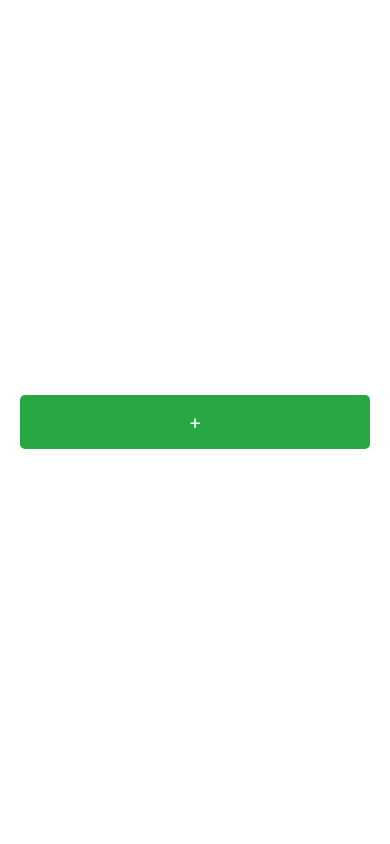
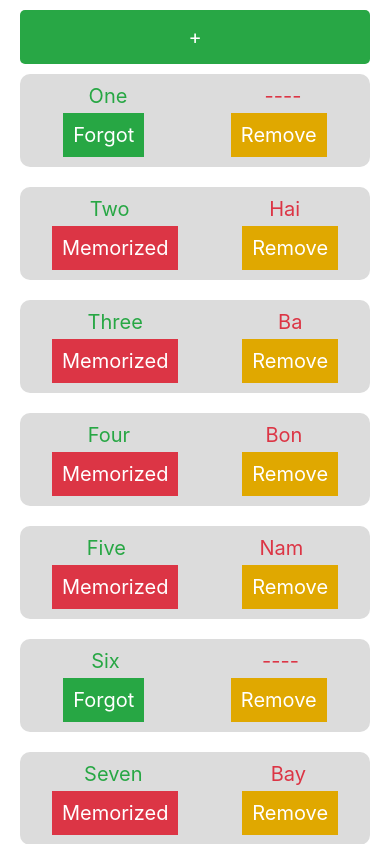
Before and after one commit to tram0808/tram0808, a React Native app: screen / in a window 390 px wide. Built offline with nearby package versions, Linux system fonts and the light colour scheme.

Commit message:
gan header cho flatlist

```diff
--- a/App.js
+++ b/App.js
@@ -3,6 +3,9 @@ import React, { Component } from 'react';
 import { View, Text, StyleSheet, ScrollView } from 'react-native';
 import MyFatlist from './src/common/MyFatlist';
 import Form from './src/common/Form';
+import List from './src/common/List';
+
+
 export default class App extends Component {
   render() {
     return (
@@ -10,8 +13,7 @@ export default class App extends Component {
         {/* <ScrollView showsVerticalScrollIndicator={false}>
           <List />
         </ScrollView> */}
-        {/* <Abv/> */}
-        <Form />
+        <List/>
     </View>
     );
   }
--- a/src/common/List.js
+++ b/src/common/List.js
@@ -1,120 +1,224 @@
-import React, { Component } from 'react'
-import { Text, View, StyleSheet, TouchableOpacity } from 'react-native'
+import React, {Component} from 'react';
+import {Text,View,StyleSheet,TouchableOpacity,FlatList,TextInput,} from 'react-native';
 
   export default class List extends Component {
-    constructor(props){
+    constructor(props) {
       super(props);
+      this.txtEn = '';
+      this.txtVn = '';
       this.state = {
-            words : [
-                {id: '1', en: 'One', vn: 'Mot', isMemorized:true},
-                {id: '2', en: 'Two', vn: 'Hai', isMemorized:false},
-                {id: '3', en: 'Three', vn: 'Ba', isMemorized:false},
-                {id: '4', en: 'Four', vn: 'Bon', isMemorized:false},
-                {id: '5', en: 'Five', vn: 'Nam', isMemorized:false},
-                {id: '6', en: 'Six', vn: 'Sau', isMemorized:true},
-                {id: '7', en: 'Seven', vn: 'Bay', isMemorized:false},
-                {id: '8', en: 'Eight', vn: 'Tam', isMemorized:true},
-                {id: '9', en: 'Nine', vn: 'Chin', isMemorized:false},
-                {id: '10', en: 'Ten', vn: 'Muoi', isMemorized:true},
+        words: [
+          {id: '1', en: 'One', vn: 'Mot', isMemorized: true},
+          {id: '2', en: 'Two', vn: 'Hai', isMemorized: false},
+          {id: '3', en: 'Three', vn: 'Ba', isMemorized: false},
+          {id: '4', en: 'Four', vn: 'Bon', isMemorized: false},
+          {id: '5', en: 'Five', vn: 'Nam', isMemorized: false},
+          {id: '6', en: 'Six', vn: 'Sau', isMemorized: true},
+          {id: '7', en: 'Seven', vn: 'Bay', isMemorized: false},
+          {id: '8', en: 'Eight', vn: 'Tam', isMemorized: true},
+          {id: '9', en: 'Nine', vn: 'Chin', isMemorized: false},
+          {id: '10', en: 'Ten', vn: 'Muoi', isMemorized: true},
         ],
+        shouldShowform: false,
       };
     }
     toggleMemorized = id => {
       const newWords = this.state.words.map(item => {
-            if(item.id === id){
-                return {...item, isMemorized :!item.isMemorized};
+        if (item.id === id) {
+          return {...item, isMemorized: !item.isMemorized};
         }
         return item;
       });
-        this.setState({words : newWords});
+      this.setState({words: newWords});
     };
-    removeWords = id =>{
+    removeWord = id => {
       const newWords = this.state.words.filter(item => item.id !== id);
       this.setState({words: newWords});
     };
-    render() {
+    renderItemFlatlist = item => {
       return (
-        <View style={styles.container}>
-            {this.state.words.map(word =>{
-                return (
-                    <View style={styles.containerWord} key={word.id}>
+        <View style={styles.containerGroupWord} key={item.id}>
           <View style={styles.groupText}>
-                            <Text style={styles.textEn}>
-                                {word.en}
-                            </Text>
+            <Text style={styles.textEn}>{item.en}</Text>
             <Text style={styles.textVn}>
-                                {word.isMemorized ? '---': word.vn}
+              {item.isMemorized ? '----' : item.vn}
             </Text>
           </View>
           <View style={styles.groupButton}>
             <TouchableOpacity
-                                onPress={() => this.toggleMemorized(word.id)}
-                                style={styles.buttonMemorized(word.isMemorized)}>
-                                <Text style={styles.textMemorized}>{word.isMemorized ? 'Forgot' : 'Memorized' }</Text>
+              onPress={() => this.toggleMemorized(item.id)}
+              style={styles.buttonMemorized(item.isMemorized)}>
+              <Text style={styles.textMemorized}>
+                {item.isMemorized ? 'Forgot' : 'Memorized'}
+              </Text>
             </TouchableOpacity>
             <TouchableOpacity
-                                onPress={() => this.removeWords(word.id)}
+              onPress={() => this.removeWord(item.id)}
               style={styles.buttonRemove}>
               <Text style={styles.textRemove}>Remove</Text>
             </TouchableOpacity>
           </View>
         </View>
       );
-            })}
+    };
+    toggleForm = () => {
+      this.setState({shouldShowform: !this.state.shouldShowform});
+    };
+    renderForm = () => {
+      if (this.state.shouldShowform) {
+        return (
+          <View>
+            <TextInput
+              style={styles.textStyleEn}
+              placeholder="English"
+              onChangeText={text => (this.txtEn = text)}
+            />
+            <TextInput
+              style={styles.textStyleVn}
+              placeholder="Vietnamese"
+              onChangeText={text => (this.txtVn = text)}
+            />
+            <View style={styles.containerButtonForm}>
+              <TouchableOpacity
+                onPress={() => {
+                  console.log(this.txtEn, this.txtVn);
+                }}
+                style={styles.backgroudAddWord}>
+                <Text style={styles.textTouchableAddWord}>Add word</Text>
+              </TouchableOpacity>
+              <TouchableOpacity
+                onPress={() => this.toggleForm()}
+                style={styles.backgroudCancel}>
+                <Text style={styles.textTouchableCancel}>Cancel</Text>
+              </TouchableOpacity>
+            </View>
+          </View>
+        );
+      } else {
+        return (
+          <TouchableOpacity
+            onPress={() => this.toggleForm()}
+            style={styles.backgroudPlus}>
+            <Text style={styles.textPlus}>+</Text>
+          </TouchableOpacity>
+        );
+      }
+    };
+    render() {
+      return (
+        <View style={styles.container}>
+          <FlatList
+            ListHeaderComponentStyle={styles.backgroundHeader}
+            ListHeaderComponent={this.renderForm}
+            data={this.state.words}
+            renderItem={({item}) => this.renderItemFlatlist(item)}
+            keyExtractor={item => item.id}
+            extraData={this.state.words}
+          />
         </View>
       );
     }
   }
-
   const styles = StyleSheet.create({
-    container:{
-        flex:1,
+    container: {
+      flex: 1,
     },
-    containerWord:{
-        justifyContent:'space-evenly',
-        marginVertical:10,
+    containerGroupWord: {
+      justifyContent: 'space-between',
+      marginVertical: 10,
       borderRadius: 10,
       backgroundColor: 'gainsboro',
       paddingVertical: 10,
       marginHorizontal: 20,
-
     },
-    groupText:{
-        flexDirection:'row',
-        justifyContent:'space-around',
+    groupText: {
+      flexDirection: 'row',
+      justifyContent: 'space-around',
     },
-    textVn:{
-        color:'red',
-        fontSize:20,
+    textEn: {
+      color: '#27A744',
+      fontSize: 20,
     },
-    textEn:{
-        color:'blue',
-        fontSize:20,
-        marginRight:10,
+    textVn: {
+      color: '#DC3545',
+      fontSize: 20,
     },
-    groupButton:{
-        flexDirection:'row',
-        justifyContent:'space-around',
-        marginTop:5,
+    groupButton: {
+      marginTop: 5,
+      flexDirection: 'row',
+      justifyContent: 'space-around',
     },
-    buttonMemorized: isMemorized =>{
+    buttonMemorized: isMemorized => {
       return {
-            backgroundColor: isMemorized ? "blue" : "red",
-            padding:5,
-
+        backgroundColor: isMemorized ? '#27A744' : '#DC3545',
+        padding: 10,
       };
     },
-    textMemorized:{
-        color:'#ffffff',
-        fontSize:20,
+    buttonRemove: {
+      backgroundColor: '#E0A800',
+      padding: 10,
     },
-    buttonRemove:{
-        backgroundColor:'#E0A800',
-        padding:10,
+    textMemorized: {
+      color: '#ffffff',
+      fontSize: 20,
     },
-    textRemove:{
-        color:'#ffffff',
-        fontSize:20,
+    textRemove: {
+      color: '#ffffff',
+      fontSize: 20,
     },
-
+    textStyleEn: {
+      height: 50,
+      borderColor: 'black',
+      borderWidth: 1,
+      margin: 10,
+      fontSize: 20,
+      paddingHorizontal: 20,
+    },
+    textStyleVn: {
+      height: 50,
+      borderColor: 'black',
+      borderWidth: 1,
+      margin: 10,
+      fontSize: 20,
+      paddingHorizontal: 20,
+    },
+    containerButtonForm: {
+      flexDirection: 'row',
+      justifyContent: 'space-around',
+      marginTop: 20,
+    },
+    backgroudAddWord: {
+      backgroundColor: '#28a745',
+      padding: 15,
+      borderRadius: 8,
+    },
+    textTouchableAddWord: {
+      fontSize: 20,
+      fontWeight: 'bold',
+      color: 'white',
+    },
+    backgroudCancel: {
+      backgroundColor: 'red',
+      padding: 15,
+      borderRadius: 8,
+    },
+    textTouchableCancel: {
+      fontSize: 20,
+      fontWeight: 'bold',
+      color: 'white',
+    },
+    backgroudPlus: {
+      marginHorizontal: 20,
+      paddingVertical: 15,
+      backgroundColor: '#28a745',
+      alignItems: 'center',
+      borderRadius: 5,
+    },
+    textPlus: {
+      color: 'white',
+      fontSize: 20,
+    },
+    backgroundHeader: {
+      marginTop: 10,
+    },
   });
```
Lines whose indentation alone changed are shown as unchanged.
